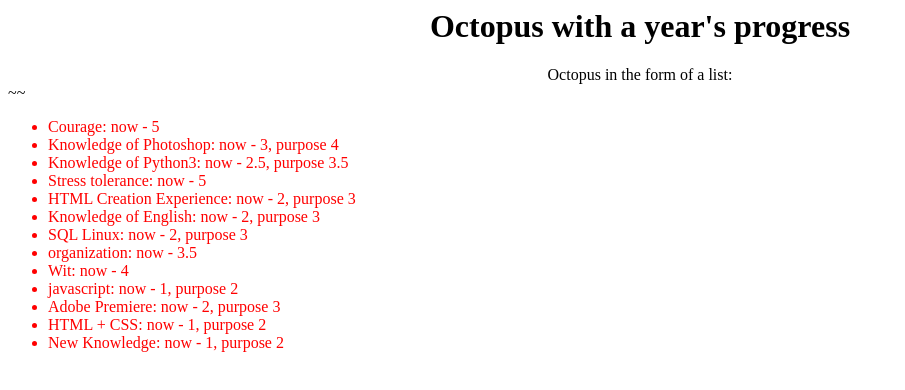
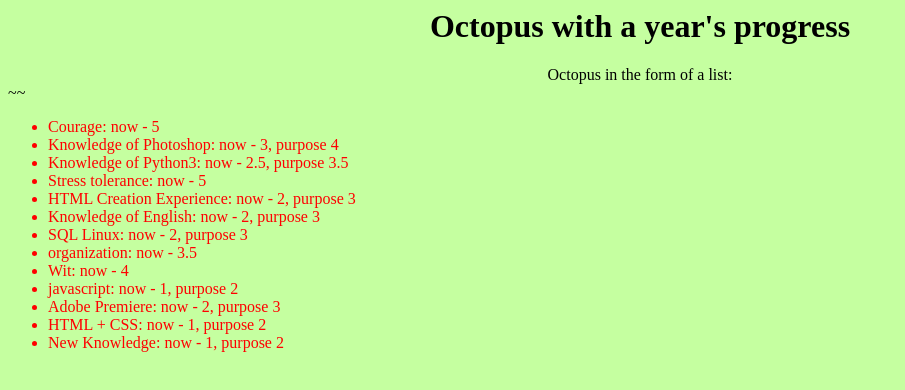
Before and after one commit to seregaaaa7/seregaaaa7.github.io, a plain HTML site: page index.html in a window 1280 px wide. Shown: the whole page, without its empty margins (0-905 px from the left). Drawn offline with Linux system fonts and the light colour scheme; files that its build step writes are made by us from their sources.

Commit message:
Update index.html

```diff
--- a/index.html
+++ b/index.html
@@ -9,6 +9,7 @@
       li span {
        color: navy;
       }
+        body {background-color: #c5ffa0}
     <link rel="stylesheet" type="text/css" href="style.css">
     </style>
 </head>
```
